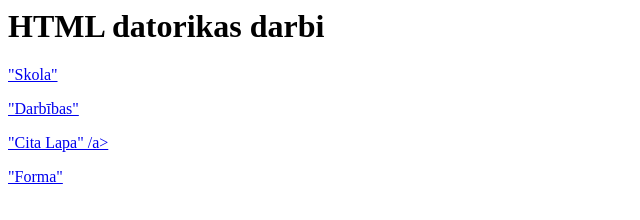
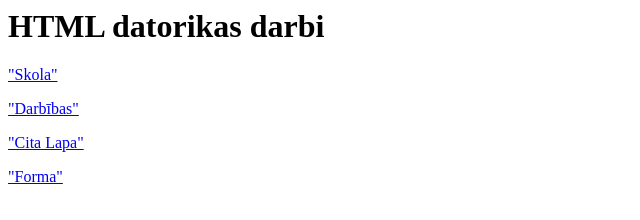
Before and after one commit to lindamikucane/Datorika, a plain HTML site: page index.html in a window 1280 px wide. Shown: the full height of the page, 0-640 px from the left. Drawn offline with Linux system fonts and the light colour scheme.

Commit message:
Update index.html

```diff
--- a/index.html
+++ b/index.html
@@ -2,5 +2,5 @@
   <H1>HTML datorikas darbi</H1>
   <p><a href="skola.html"> "Skola"</a>
   <p><a href="darbibas.html"> "Darbības"</a>
-  <p><a href="citaLapa.html"> "Cita Lapa" /a>
+  <p><a href="citaLapa.html"> "Cita Lapa" </a>
   <p><a href="forma.html"> "Forma"</a>
```
